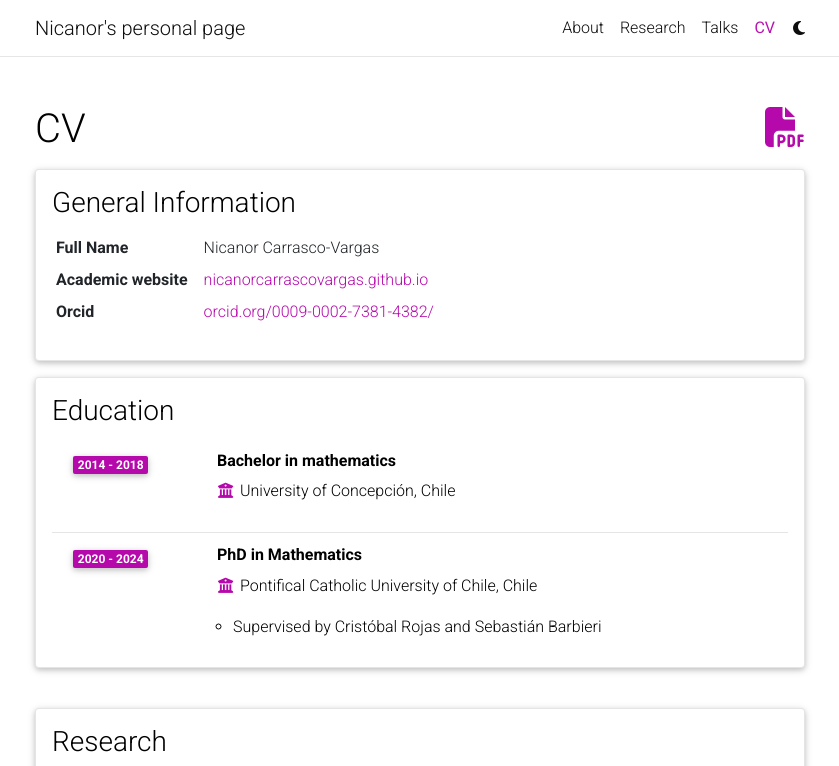
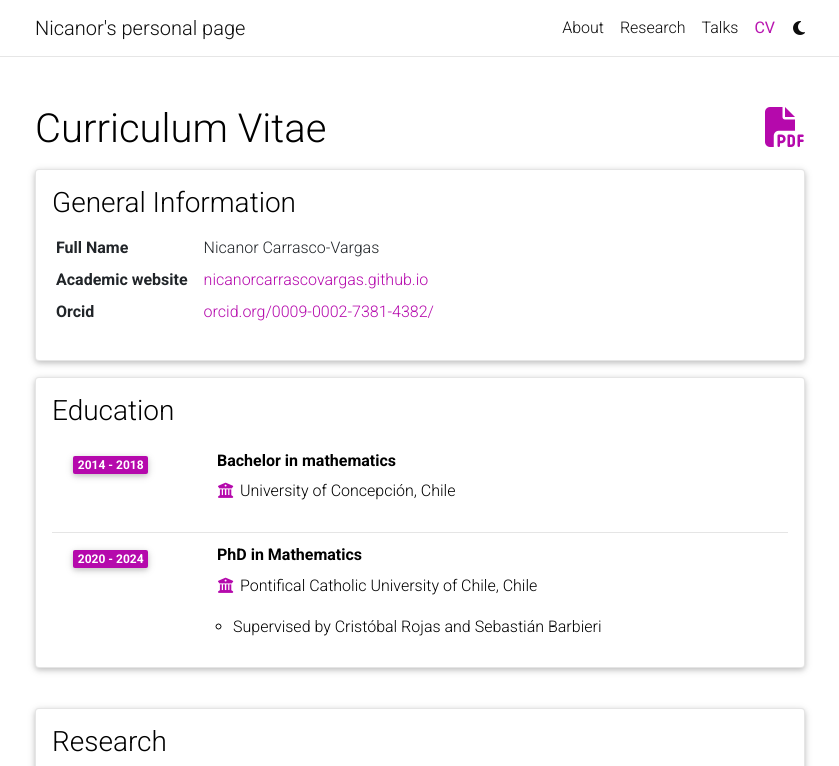
Before and after one commit to nicanorcarrascovargas/nicanorcarrascovargas.github.io, a Jekyll site: the page built from _pages/cv.md, in a window 1280 px wide and 1236 px high, cut to the strip 0-766 px from the top of the window. Shown: the whole strip, without its empty margins (220-1059 px from the left). Built offline with Jekyll 4.4.1, drawn with Linux system fonts in a browser that asks for light colours; comment, search, counter and statistics services are not loaded; a style sheet for code colours, icons or effects is not loaded.

Commit message:
Update cv.html

```diff
--- a/_layouts/cv.html
+++ b/_layouts/cv.html
@@ -9,7 +9,7 @@
 <div class="post">
 
   <header class="post-header">
-    <h1 class="post-title">{{ page.title - Nicanor Carrasco-Vargas }} {% if page.cv_pdf %}<a href="{{page.cv_pdf}}" target="_blank" rel="noopener noreferrer" class="float-right"><i class="fa-solid fa-file-pdf"></i></a>{% endif %}</h1>
+    <h1 class="post-title">{{"Curriculum Vitae"}} {% if page.cv_pdf %}<a href="{{page.cv_pdf}}" target="_blank" rel="noopener noreferrer" class="float-right"><i class="fa-solid fa-file-pdf"></i></a>{% endif %}</h1>
       {% if page.description %}<p class="post-description">{{ page.description }}</p>{% endif %}
   </header>
 
```
